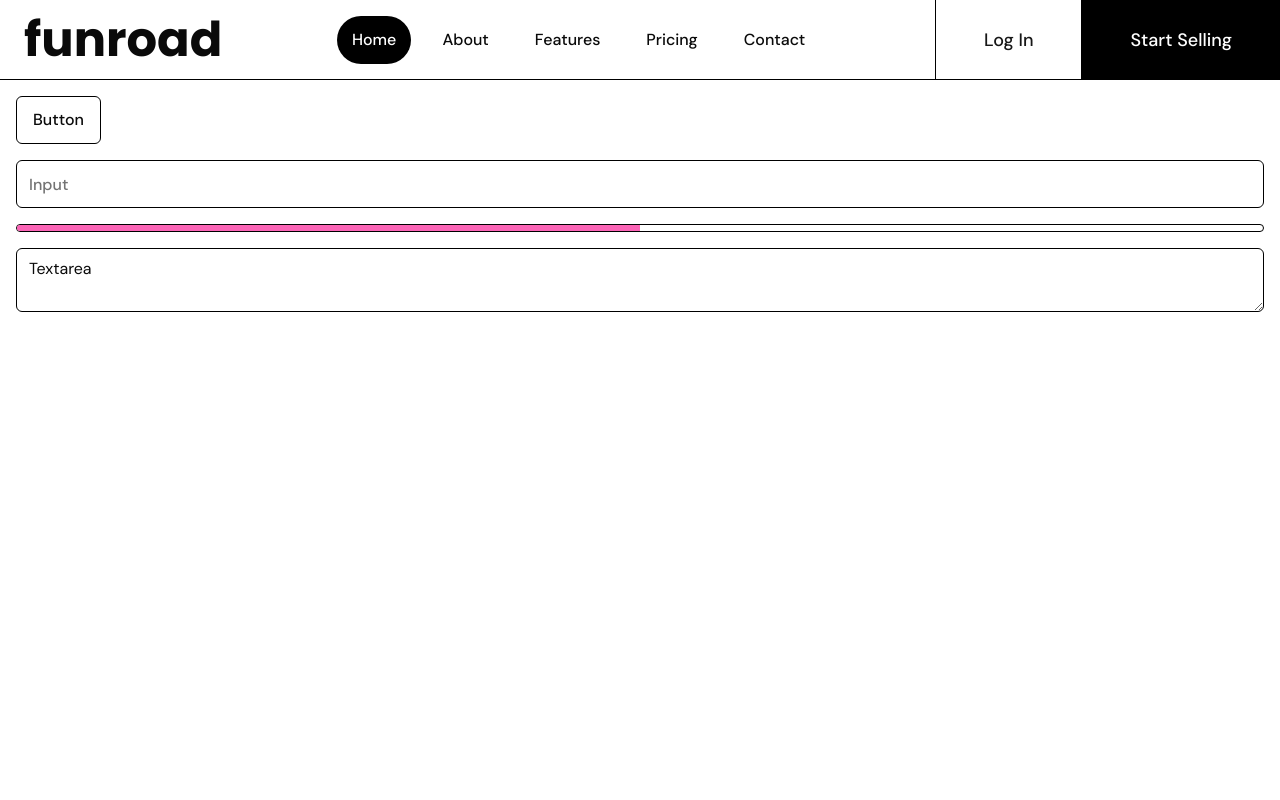
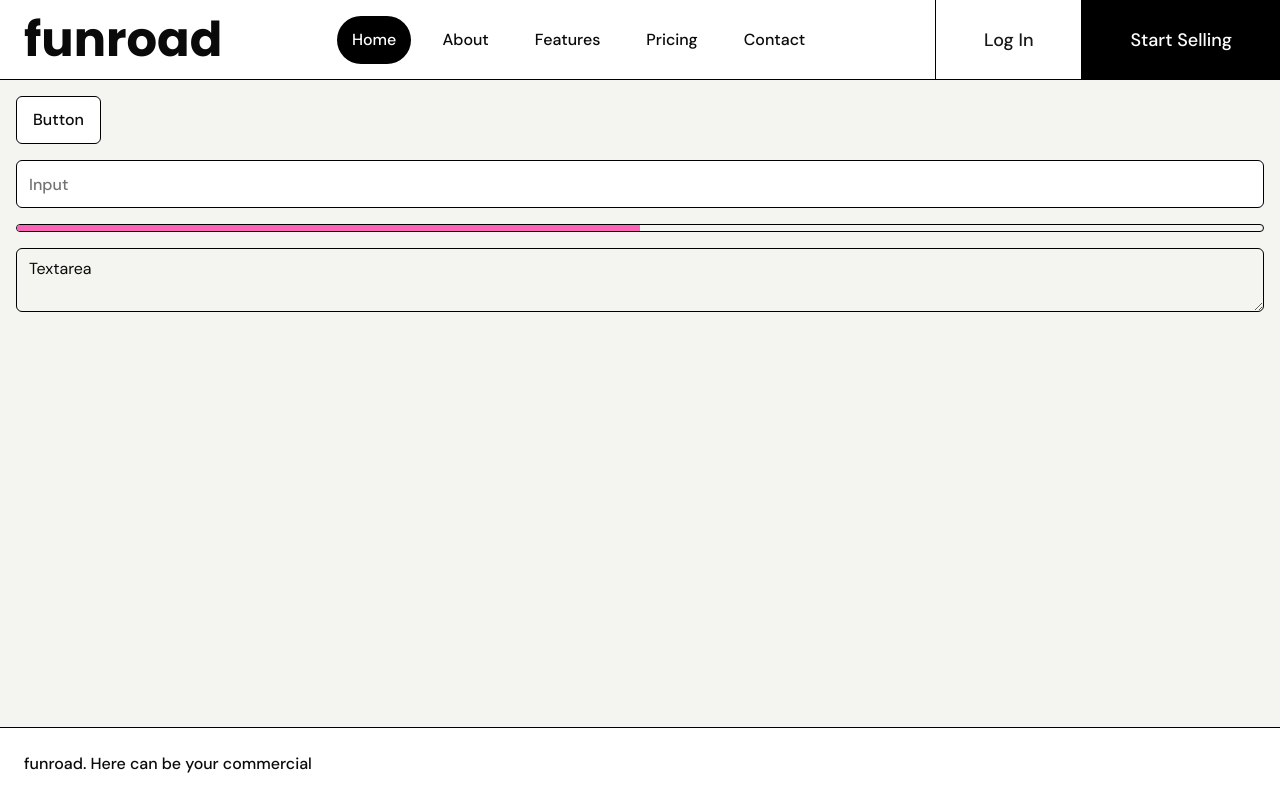
Before and after one commit to boben195/p10-NEXT02-Marketplace, a Next.js app in the folder my-app/: page / in a window 1280 px wide. Built offline with nearby package versions, Linux system fonts and the light colour scheme.

Commit message:
add footer

```diff
--- /dev/null
+++ b/my-app/src/app/(home)/footer.tsx
@@ -0,0 +1,10 @@
+export const Footer = () => {
+    return (
+        <footer className="flex border-t justify-between font-medium p-6">
+            <div className="flex items-center gap-2">
+                <p>funroad. Here can be your commercial</p>
+            </div>
+
+        </footer>
+    )
+}
--- a/my-app/src/app/(home)/layout.tsx
+++ b/my-app/src/app/(home)/layout.tsx
@@ -1,5 +1,6 @@
 
 
+import { Footer } from "./footer";
 import { Navbar } from "./navbar";
 
 interface Props {
@@ -10,8 +11,11 @@ interface Props {
 const Layout = ({children}: Props) => {
     return (
         <div className="flex flex-col min-h-screen">
-            <Navbar/>
-            {children}
+            <Navbar />
+            <div className="flex-1 bg-[#F4F4F0]">
+                {children}
+            </div>
+            <Footer/>
         </div>
     )
 }
```
